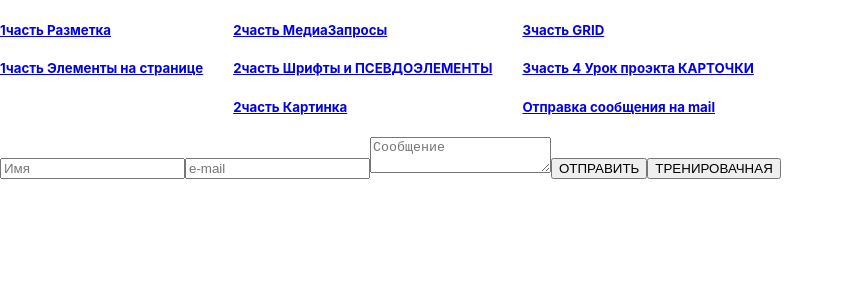
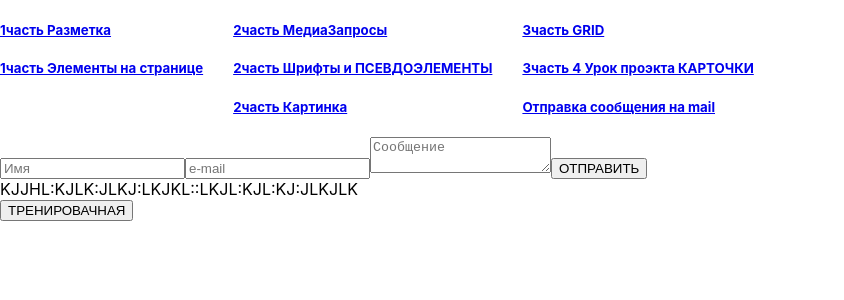
Before and after one commit to pavelminsk1979/TrainCSS, a React (Create React App) app: page /messageOnMail in a window 1280 px wide. Shown: the top 300 px of the page, without its empty margins (0-844 px from the left). Built offline with nearby package versions, Linux system fonts and the light colour scheme; a web font is replaced by a local one.

Commit message:
refactor....

```diff
--- a/src/f3-differernt/MessageOnMail.tsx
+++ b/src/f3-differernt/MessageOnMail.tsx
@@ -59,6 +59,7 @@ export const MessageOnMail = () => {
                                            {...formik.getFieldProps('message')}/>
                             </label>
                             <button  type='submit'>ОТПРАВИТЬ</button>
+                            <div>KJJHL:KJLK:JLKJ:LKJKL::LKJL:KJL:KJ:JLKJLK</div>
                             <button  >ТРЕНИРОВАЧНАЯ</button>
                         </form>
                 </div>
```
